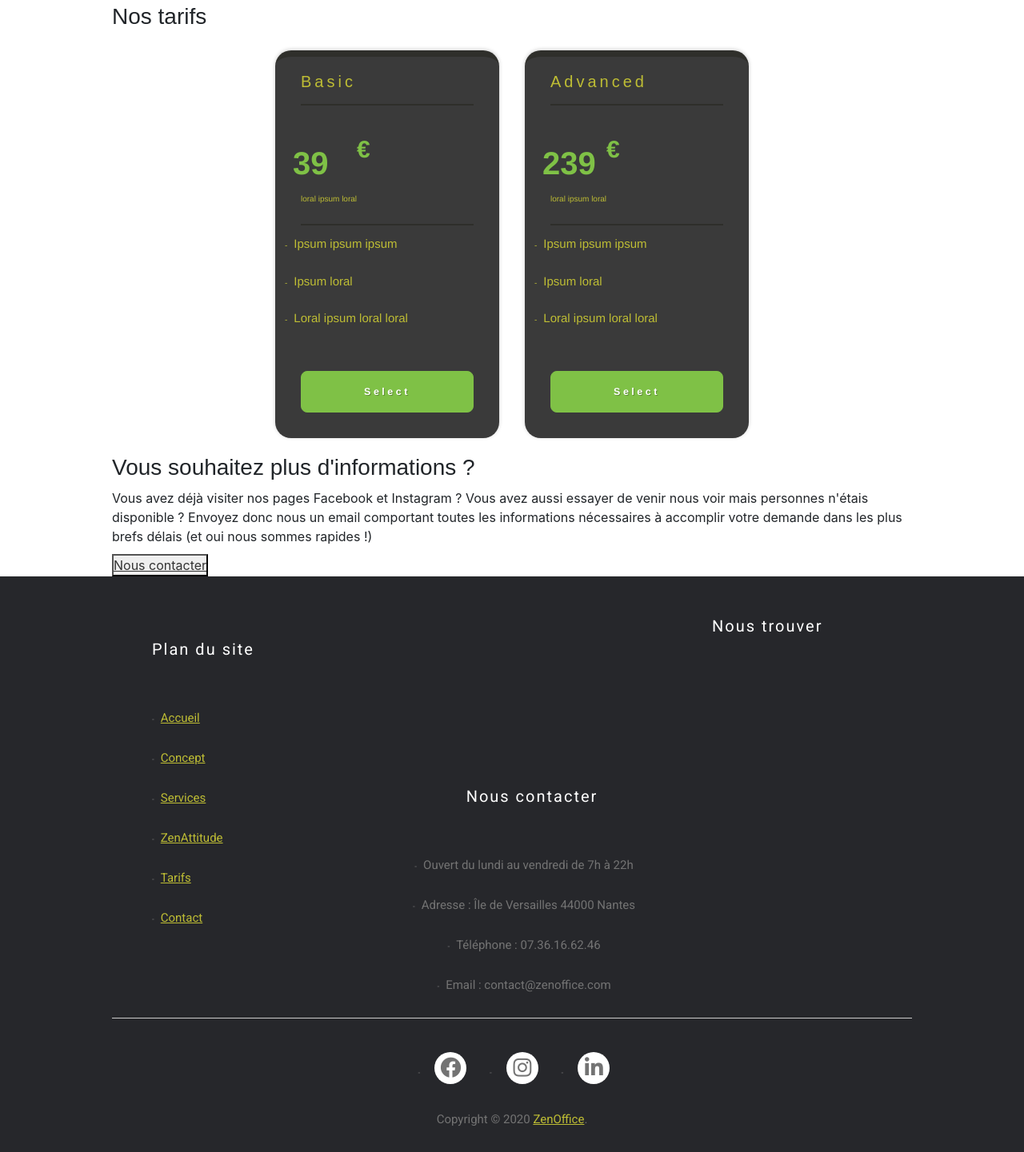
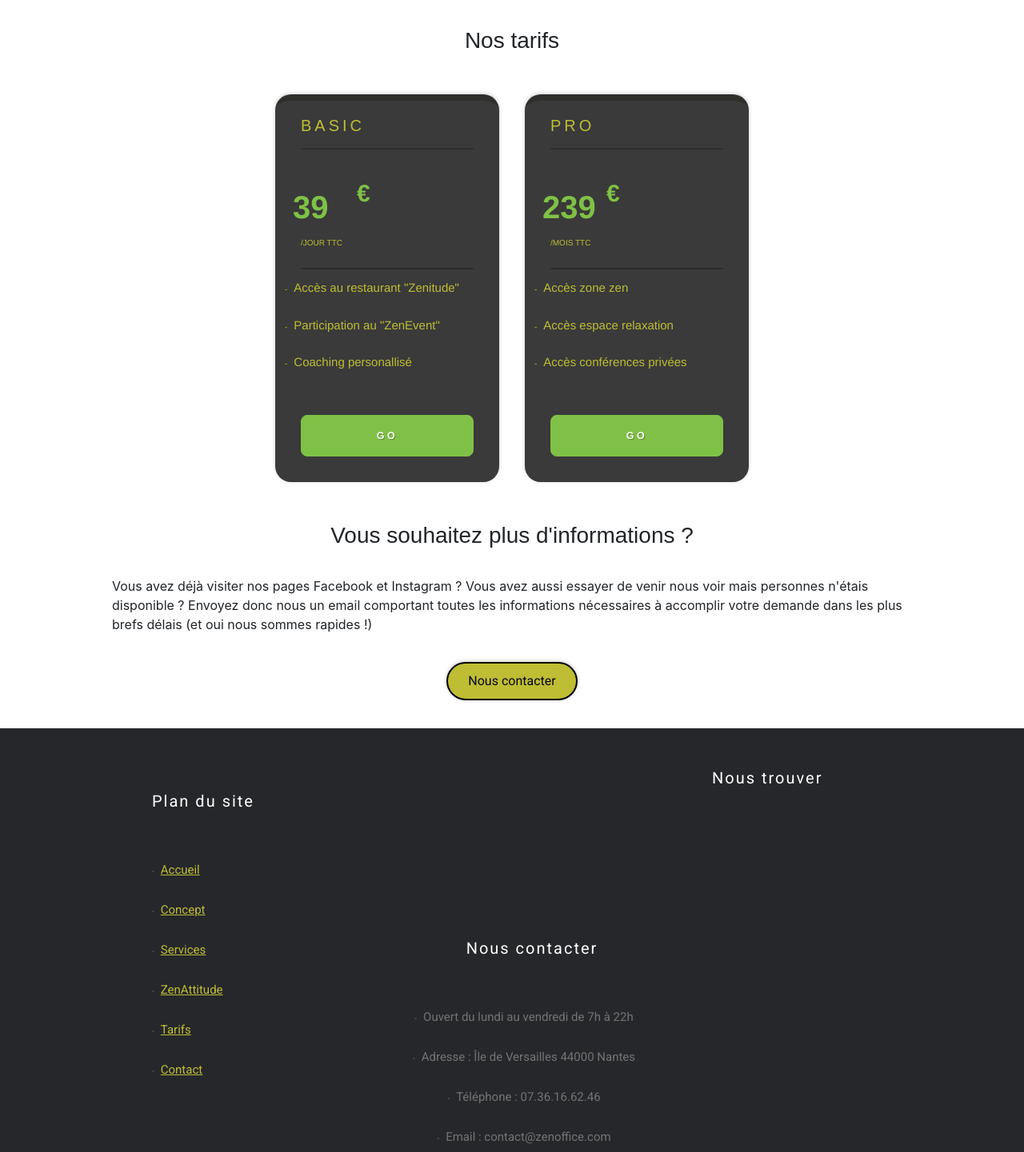
Before and after one commit to TiF0N/MSPR-HTML, a PHP site: page /tarifs.php in a window 1280 px wide. Shown: the part 560-2001 px from the top of the page at 80% size. Before the commit the page ends 1969 px from the top, so only its background shows below. Run offline with PHP 8.4, Linux system fonts and the light colour scheme; some libraries are stand-ins or nearby versions.

Commit message:
update: tarifs2

```diff
--- a/resources/sass/pages/_tarifs.scss
+++ b/resources/sass/pages/_tarifs.scss
@@ -1,4 +1,11 @@
-
+#tarifs {
+  h2{
+    text-align: center;
+    justify-content: center;
+    margin-bottom: 30px;
+    margin-top: 30px;
+  }
+}
 .prices {
   font-family: helvetica, sans-serif;
   font-size: 1rem;
@@ -90,3 +97,12 @@ li:before {
   text-shadow: 1px 1px $primary;
   color: white;
 }
+
+#pre-footer{
+  h2{
+    text-align: center;
+    justify-content: center;
+    margin-top: 30px;
+    margin-bottom: 30px;
+  }
+}
--- a/tarifs.php
+++ b/tarifs.php
@@ -10,38 +10,38 @@
             <h2>Nos tarifs</h2>
             <div class="prices">
                 <div id="card" class="card">
-                    <h1 class="card-title">Basic</h1>
+                    <h1 class="card-title">BASIC</h1>
                     <div class="card-body">
                         <p class="price"><span class="price-symbol">39</span>€</p>
-                        <p class="price-tag">loral ipsum loral</p>
+                        <p class="price-tag">/JOUR TTC</p>
                     </div>
                     <ol class="card-list">
-                        <li class="card-list-item">Ipsum ipsum ipsum</li>
-                        <li class="card-list-item">Ipsum loral</li>
-                        <li class="card-list-item">Loral ipsum loral loral</li>
+                        <li class="card-list-item">Accès au restaurant "Zenitude"</li>
+                        <li class="card-list-item">Participation au "ZenEvent"</li>
+                        <li class="card-list-item">Coaching personallisé</li>
                     </ol>
                     <button class="card-button"
                             type="button"
                             value="select"
-                            onclick="alert('Basic Selected');">Select
+                            onclick="alert('Basic Selected');">GO
                     </button>
                 </div>
 
                 <div id="advanced" class="card">
-                    <h1 class="card-title">Advanced</h1>
+                    <h1 class="card-title">PRO</h1>
                     <div class="card-body">
                         <p class="price"><span class="price-symbol">239</span>€</p>
-                        <p class="price-tag">loral ipsum loral</p>
+                        <p class="price-tag">/MOIS TTC</p>
                     </div>
                     <ol class="card-list">
-                        <li class="card-list-item">Ipsum ipsum ipsum</li>
-                        <li class="card-list-item">Ipsum loral</li>
-                        <li class="card-list-item">Loral ipsum loral loral</li>
+                        <li class="card-list-item">Accès zone zen</li>
+                        <li class="card-list-item">Accès espace relaxation</li>
+                        <li class="card-list-item">Accès conférences privées</li>
                     </ol>
                     <button class="card-button"
                             type="button"
                             value="select"
-                            onclick="alert('Advanced Selected');">Select
+                            onclick="alert('Advanced Selected');">GO
                     </button>
                 </div>
             </div>
@@ -53,9 +53,9 @@
             <p>Vous avez déjà visiter nos pages Facebook et Instagram ? Vous avez aussi essayer de venir nous voir mais
                 personnes n'étais disponible ? Envoyez donc nous un email comportant toutes les informations nécessaires à
                 accomplir votre demande dans les plus brefs délais (et oui nous sommes rapides !)</p>
-            <button class="btn-primary">
-                <a href="contact.php">Nous contacter</a>
-            </button>
+            <div class="button-container">
+                <a class="btn btn-primary" href="contact.php">Nous contacter</a>
+            </div>
         </div>
     </section>
 <?php include_once 'includes/footer.php'; ?>
```
Also changed, not shown: public/css/app.css, 1 other file.
